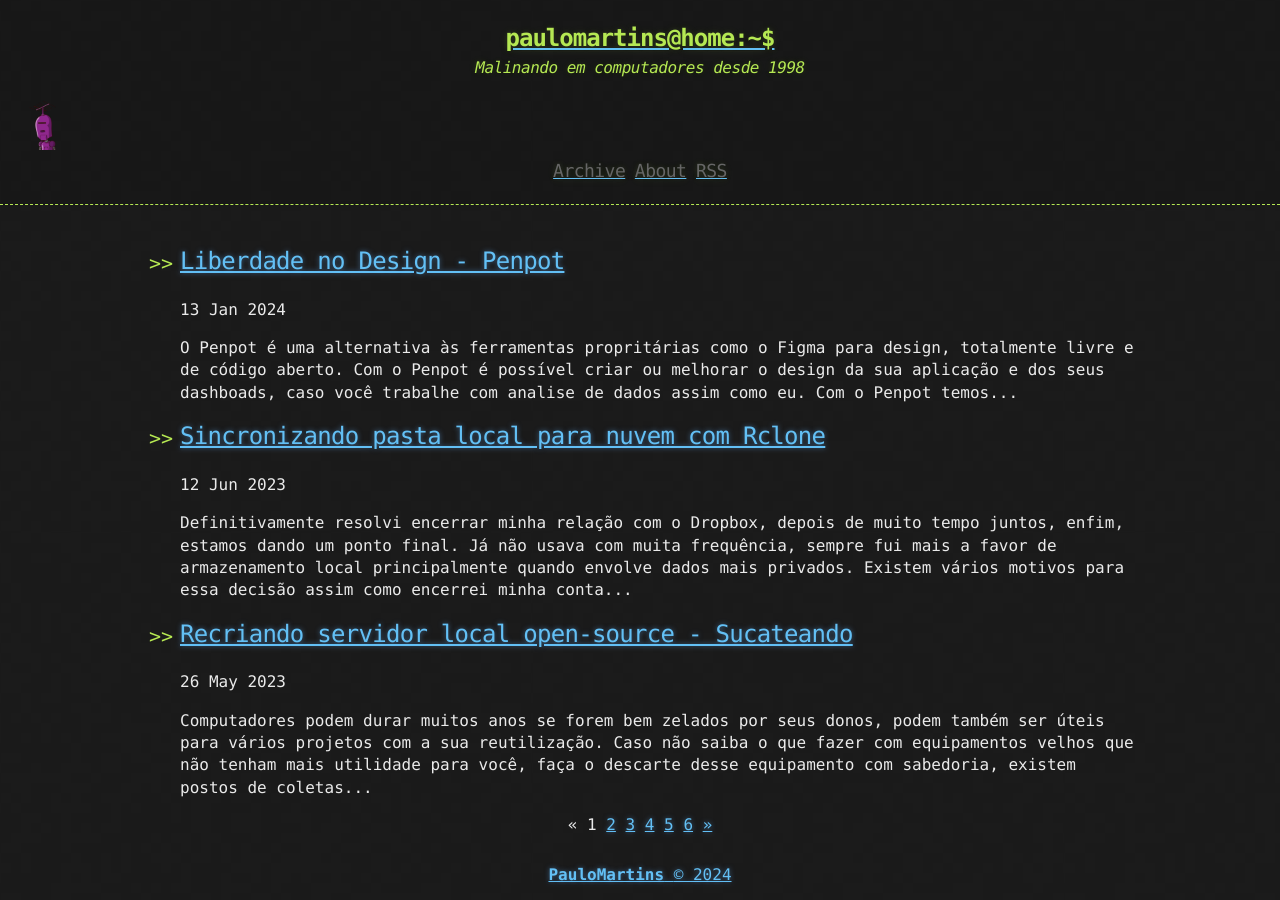
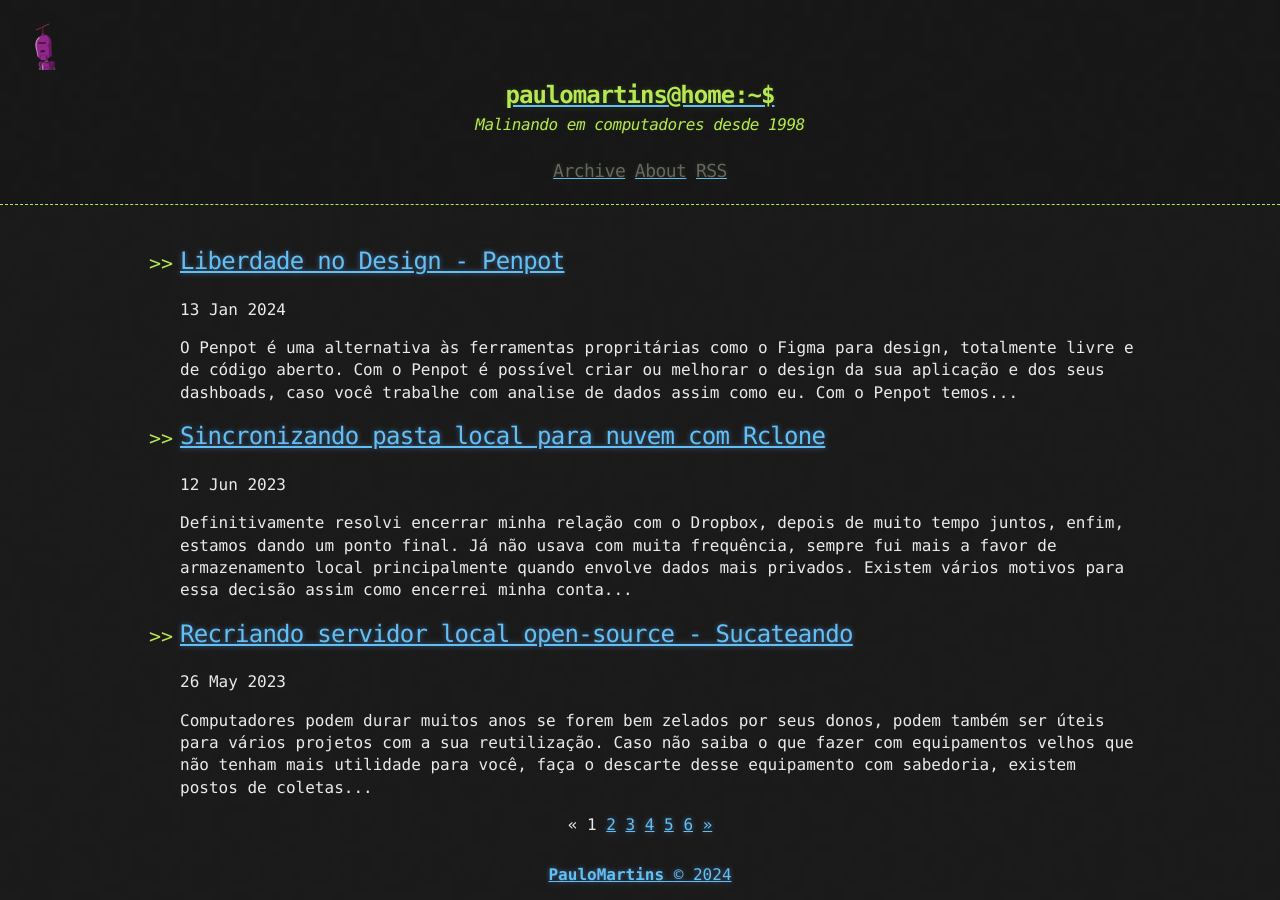
Before and after one commit to paullomarttins/paullomarttins.github.io, a Jekyll site: the page built from index.html, in a window 1280 px wide. Built offline with Jekyll 4.4.1, drawn with Linux system fonts in a browser that asks for light colours; the list of posts is cut into pages by our own code.

Commit message:
imagem do site atualizada header

```diff
--- a/_includes/header.html
+++ b/_includes/header.html
@@ -2,10 +2,9 @@
   <div>
     <a href="{{ "/" | prepend: site.baseurl | replace: '//', '/' }}">
     {% assign owner_first_name = site.owner | split: " " %}
-    <h1>{{ owner_first_name[0] | downcase }}@home:~$</h1>
+    <img src="{{ "./assets/image.png" | relative_url }}" width="50" height="50" type="image/x-icon"><h1>{{ owner_first_name[0] | downcase }}@home:~$</h1>
     </a>
     <a style="text-align:center;"><h4><i>Malinando em computadores desde 1998</i></h4></a>
-    <img src="{{ "./assets/image.png" | relative_url }}" width="50" height="50" type="image/x-icon">
     <div class="header-links">
       {% include links.html %}
     </div>
```
